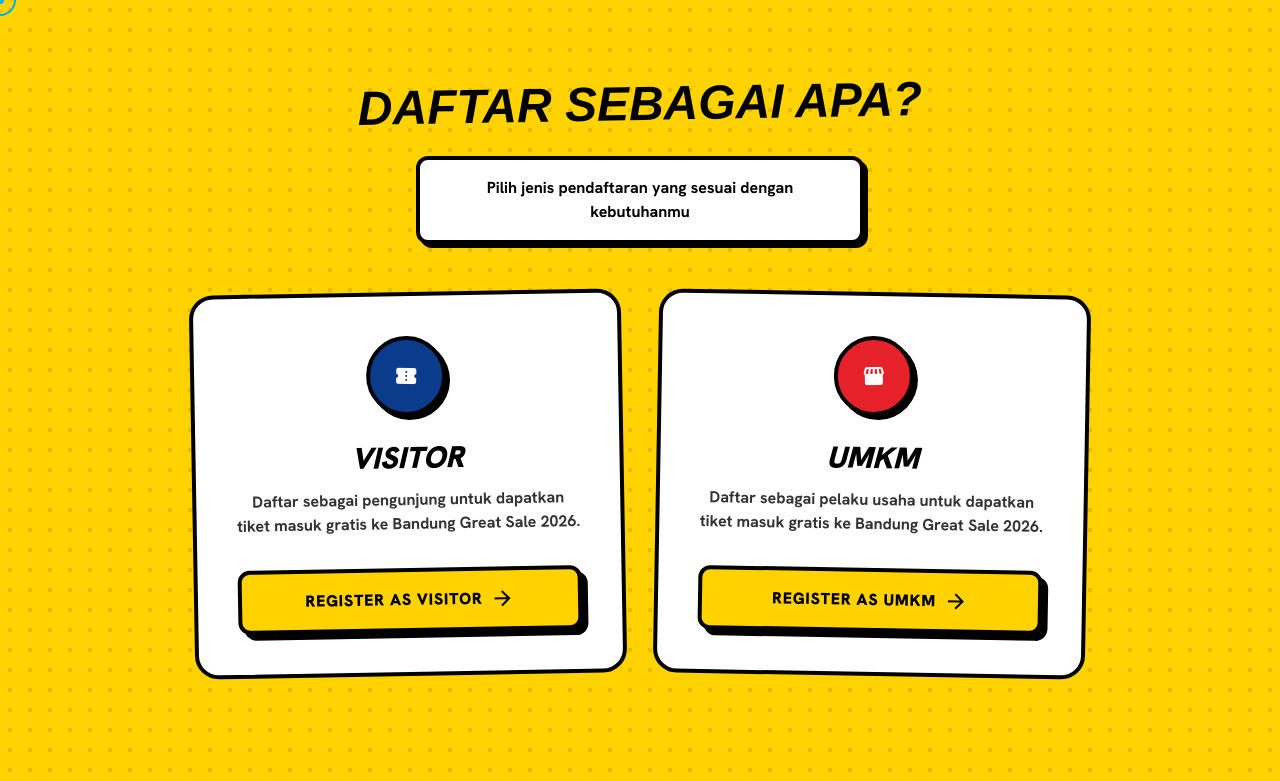
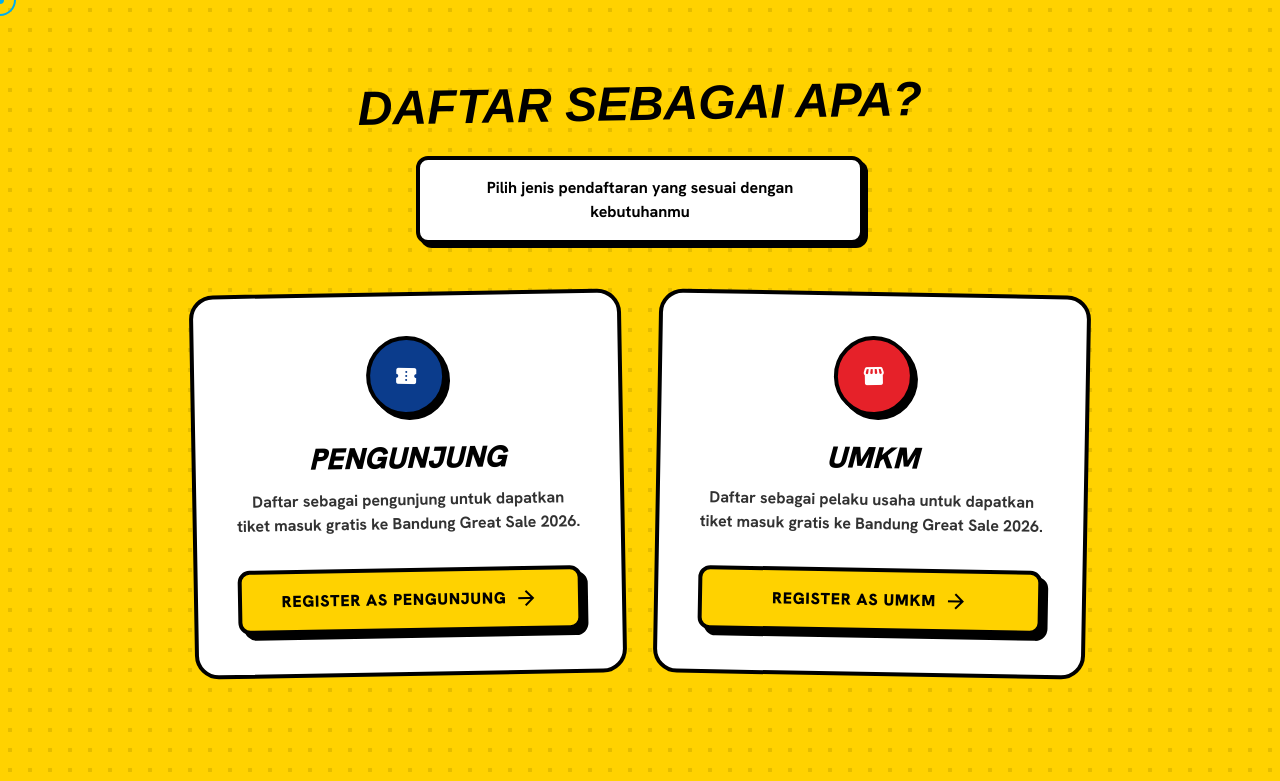
Before and after one commit to fyznugraha-pixel/bgs2026, a Next.js app: page /daftar in a window 1280 px wide. Shown: the top 781 px of the page. Built offline with nearby package versions, Linux system fonts and the light colour scheme; a web font is replaced by a local one.

Commit message:
update teks

```diff
--- a/src/app/daftar/page.tsx
+++ b/src/app/daftar/page.tsx
@@ -25,12 +25,12 @@
               <div className="w-20 h-20 rounded-full bg-bgs-blue comic-border comic-shadow-sm mb-6 flex items-center justify-center transform rotate-2 group-hover:rotate-0 transition-transform">
                 <span className="material-symbols-outlined text-4xl text-white" style={{ fontVariationSettings: "'FILL' 1" }}>confirmation_number</span>
               </div>
-              <h2 className="font-black text-2xl md:text-3xl uppercase italic mb-3">Visitor</h2>
+              <h2 className="font-black text-2xl md:text-3xl uppercase italic mb-3">Pengunjung</h2>
               <p className="text-black font-bold text-sm md:text-base opacity-80 mb-8">
                 Daftar sebagai pengunjung untuk dapatkan tiket masuk gratis ke Bandung Great Sale 2026.
               </p>
               <span className="mt-auto w-full bg-bgs-yellow text-black px-6 py-4 rounded-xl font-black uppercase tracking-wider comic-border border-4 border-black shadow-[6px_6px_0px_0px_rgba(0,0,0,1)] group-hover:shadow-[8px_8px_0px_0px_rgba(0,0,0,1)] transition-all flex items-center justify-center gap-2">
-                Register as Visitor
+                Register as Pengunjung
                 <span className="material-symbols-outlined" style={{ fontVariationSettings: "'FILL' 1" }}>arrow_forward</span>
               </span>
             </Link>
```
